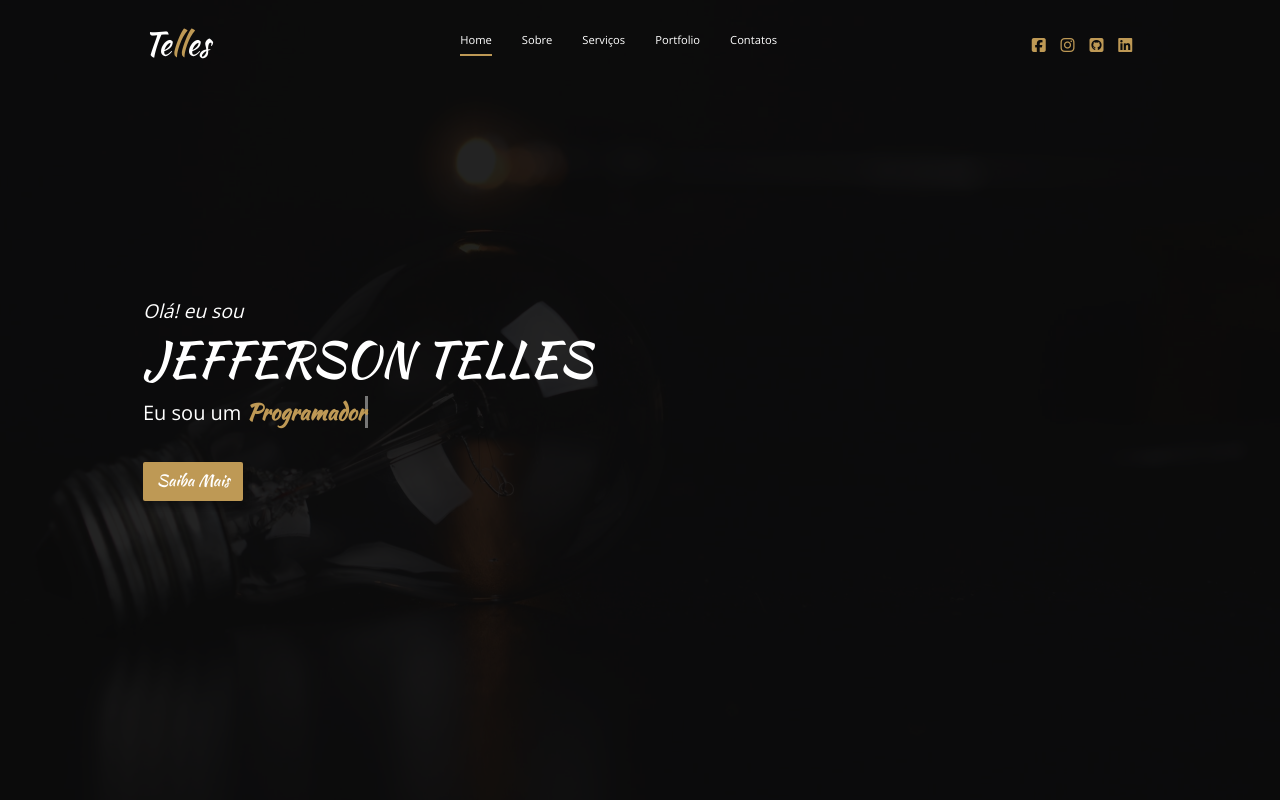
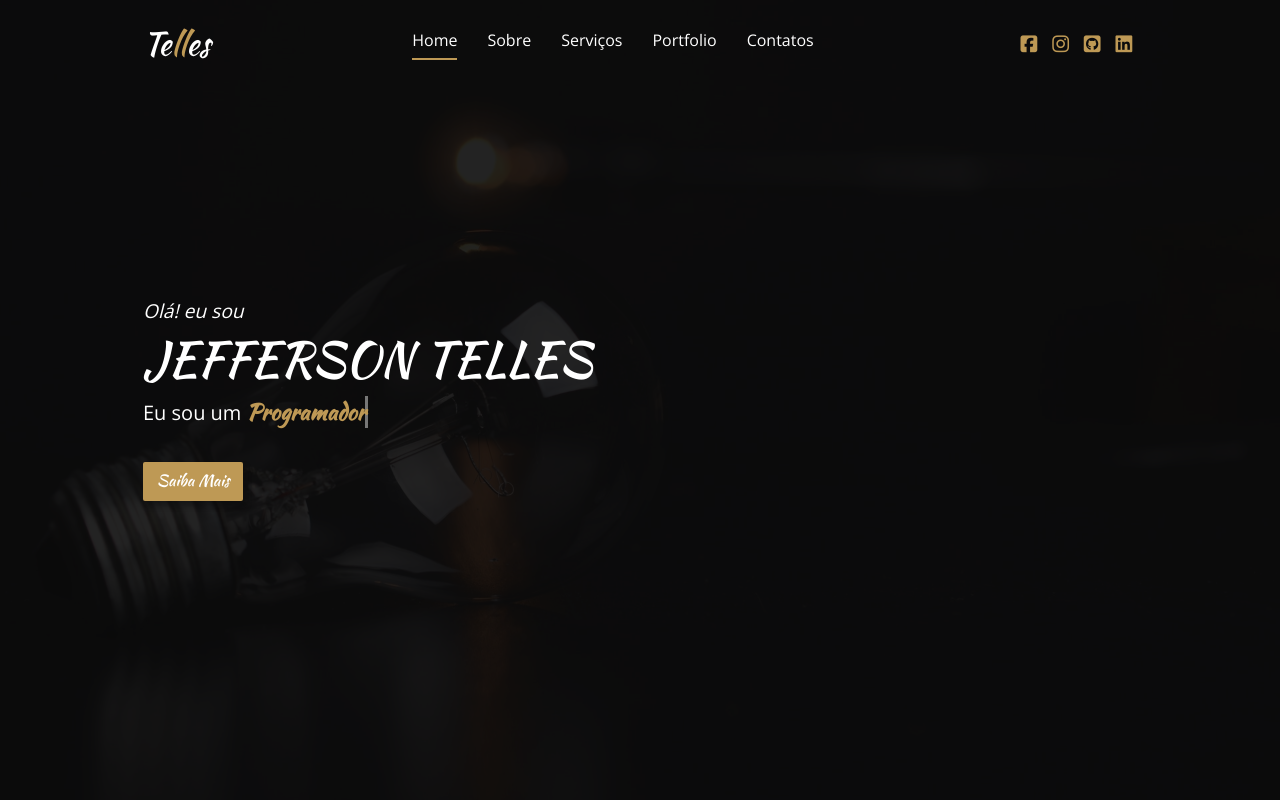
Before and after one commit to JeffersontelleSZ/Telles-Portfolio-Pessoal, a website: page index.html in a window 1280 px wide. Shown: the top 800 px of the page. Drawn offline with nearby package versions, Linux system fonts and the light colour scheme.

Commit message:
Mudança nas cores do layout e textos

```diff
--- a/scss/_config.scss
+++ b/scss/_config.scss
@@ -6,8 +6,8 @@
 
 body {
   font-family: $font-primaria;
-  background-color: $color-dark;
-  color: $color-light;
+  background-color: $color-light;
+  color: $color-dark;
   font-size: 20px;
   height: 10000px;
 }
--- a/scss/_navbar.scss
+++ b/scss/_navbar.scss
@@ -58,7 +58,7 @@
       }
 
       .nav-link {
-        font-size: 0.7rem;
+        font-size: 1rem;
         color: $color-light;
 
         &:hover::after {
@@ -73,7 +73,7 @@
     }
 
     &-icons .fab {
-      font-size: 1rem;
+      font-size: 1.2rem;
       margin: 0 0.3rem;
       color: $color-template-1;
       &:hover {
--- a/scss/_servicos.scss
+++ b/scss/_servicos.scss
@@ -3,6 +3,7 @@
   &-container {
     background-color: $color-dark;
     box-shadow: 0px 0px 3px rgba($color-template-dark, 0.5);
+    color: $color-light;
     padding: 0.7rem;
     cursor: pointer;
 
--- a/scss/_showcase.scss
+++ b/scss/_showcase.scss
@@ -6,6 +6,7 @@
   background-size: cover;
   background-position: center;
   background-attachment: fixed;
+  color: $color-light;
   position: relative;
   z-index: 1;
 
--- a/scss/_skills.scss
+++ b/scss/_skills.scss
@@ -3,6 +3,7 @@
   background-color: $color-dark;
   // border: 1px solid $color-template-dark;
   box-shadow: 0px 0px 3px rgba($color-template-dark, 0.5);
+  color: $color-light;
 
   .progress {
     background-color: $color-dark;
```
Also changed, not shown: css/main.css.
